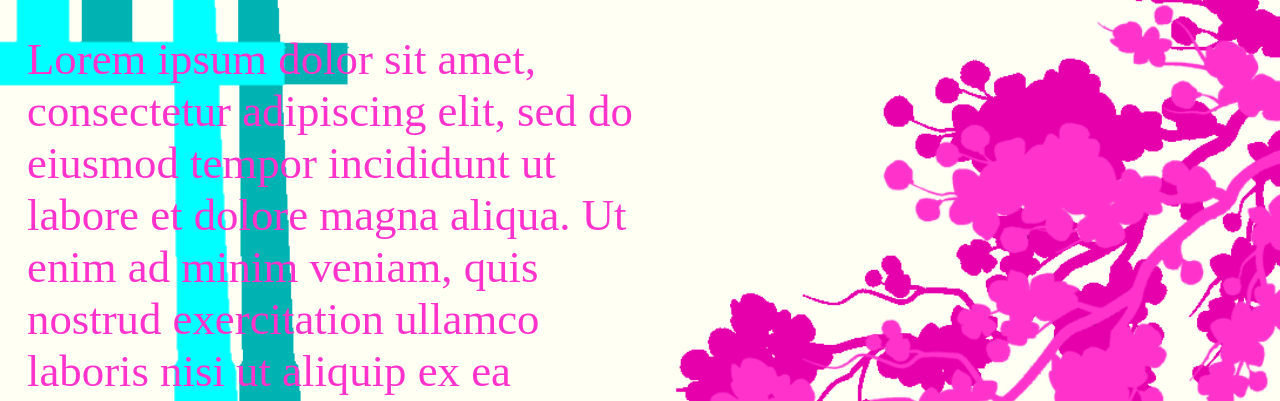
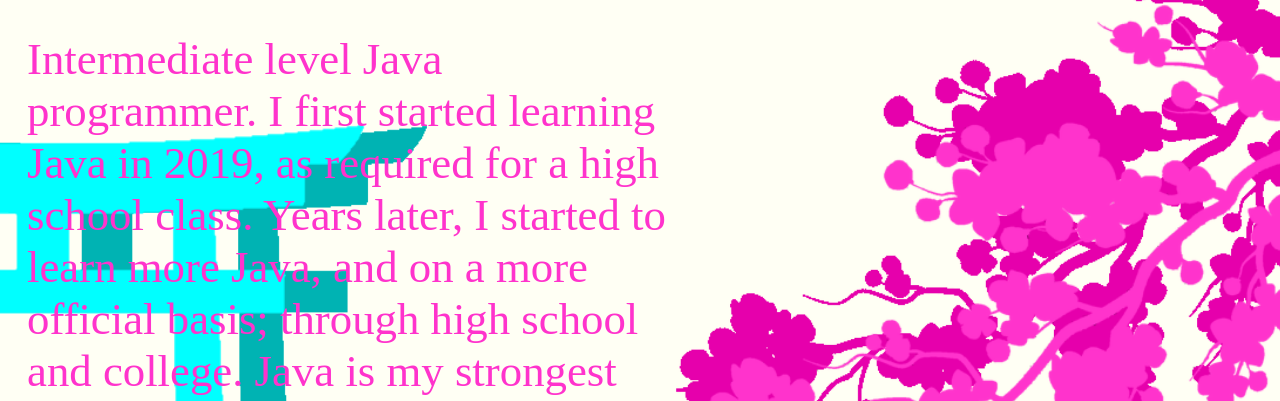
Before and after one commit to RMarx1456/RMarx1456.github.io, a plain HTML site: page index.html in a window 1280 px wide. Shown: the part 399-800 px from the top of the page. Drawn offline with Linux system fonts and the light colour scheme; a web font is replaced by a local one.

Commit message:
Add files via upload

```diff
--- a/index.html
+++ b/index.html
@@ -20,10 +20,10 @@
         </div>
         <div id="sakuraText">
             <p class="halfText-left">
-            Lorem ipsum dolor sit amet, consectetur adipiscing elit, sed do eiusmod tempor incididunt ut labore et dolore magna aliqua.
-            Ut enim ad minim veniam, quis nostrud exercitation ullamco laboris nisi ut aliquip ex ea commodo consequat.
-            Duis aute irure dolor in reprehenderit in voluptate velit esse cillum dolore eu fugiat nulla pariatur.
-            Excepteur sint occaecat cupidatat non proident, sunt in culpa qui officia deserunt mollit anim id est laborum.</p>
+            Intermediate level Java programmer. I first started learning Java in 2019, as required for a high school class.
+            Years later, I started to learn more Java, and on a more official basis; through high school and college.
+            Java is my strongest programming language, so I'll be focusing on that for the greater part of my career.
+            However, I absolutely love and adore side projects; one day I will be proficient enough to create my own programs.</p>
             <p class="halfText-left"></p>
         </div>
     </div>
--- a/style.css
+++ b/style.css
@@ -97,7 +97,7 @@ head, body {
 
     z-index: -1;
     left: -25vw;
-    top: calc(100vh - 47.5vw);
+    top: calc(100vh - 47.5vh);
 }
 #darkTorii {
     width: 57.5vw;
@@ -105,5 +105,5 @@ head, body {
 
     z-index: -2;
     left: -20vw;
-    top: calc(100vh - 47.5vw);
+    top: calc(100vh - 47.5vh);
 }
```
